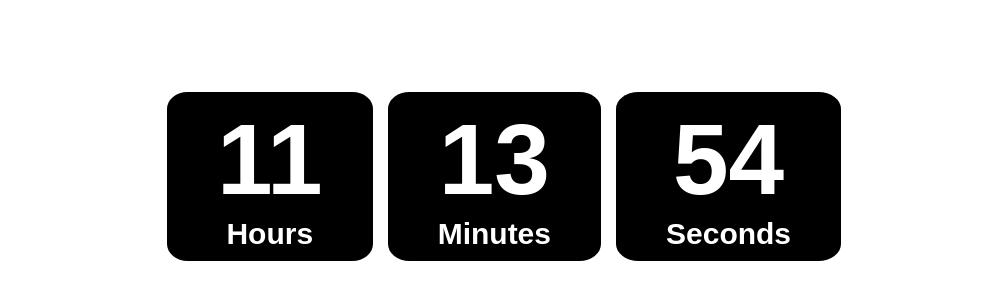
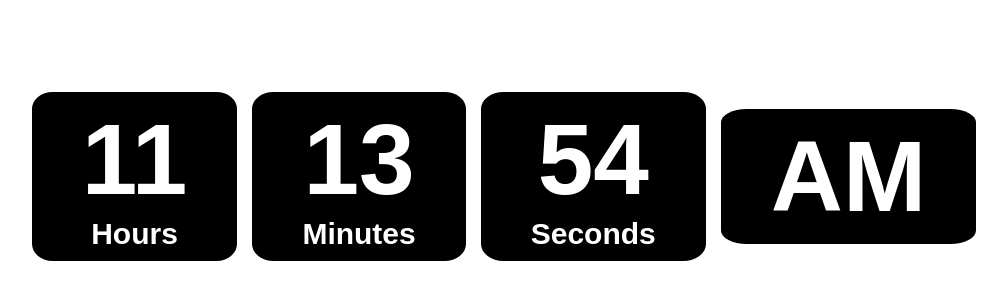
Before and after one commit to safaroque7/watch, a plain HTML site: page index.html in a window 1280 px wide. Shown: the part 224-524 px from the top of the page, without its empty margins (136-1143 px from the left). Drawn offline with Linux system fonts and the light colour scheme.

Commit message:
Am Pm
AM PM have been updated.

```diff
--- a/index.html
+++ b/index.html
@@ -60,25 +60,56 @@
           <div class="digit" id="seconds">00</div>
           <h3>Seconds</h3>
         </div>
+
+        <div class="time">
+          <div class="digit" id="session">  </div>
+        </div>
       </div>
     </div>
     <script>
       const hour = document.getElementById("hours");
       const minute = document.getElementById("minutes");
       const second = document.getElementById("seconds");
+      const ampm = document.getElementById("session");
 
       setInterval(function () {
         var date = new Date();
 
-        const h = date.getHours();
-        const m = date.getMinutes();
-        const s = date.getSeconds();
+        let h = date.getHours();
+        let m = date.getMinutes();
+        let s = date.getSeconds();
+          session = "AM";
+
+        if( h > 12 ){
+          h = h - 12;
+          session = "PM";
+
+        }
+
+        // will be added 0 before digit is single
+        h = h.toString();
+        h_length = h.length;
+        if( h_length == 1 ){
+          h = "0" + h;
+        }
+
+        // Will be added 0 before digit is single
+        m = m.toString();
+        m_length = m.length;
+        if(m_length == 1 ){
+          m = "0" + m ;
+        }
+
+        s = s.toString();
+        s_length = s.length;
+        if(s_length == 1){
+          s = "0" + s;
+        }
 
         hour.innerText = h;
         minute.innerText = m;
         second.innerText = s;
-
-
+        ampm.innerText = session;
       }, 1000);
     </script>
   </body>
```
